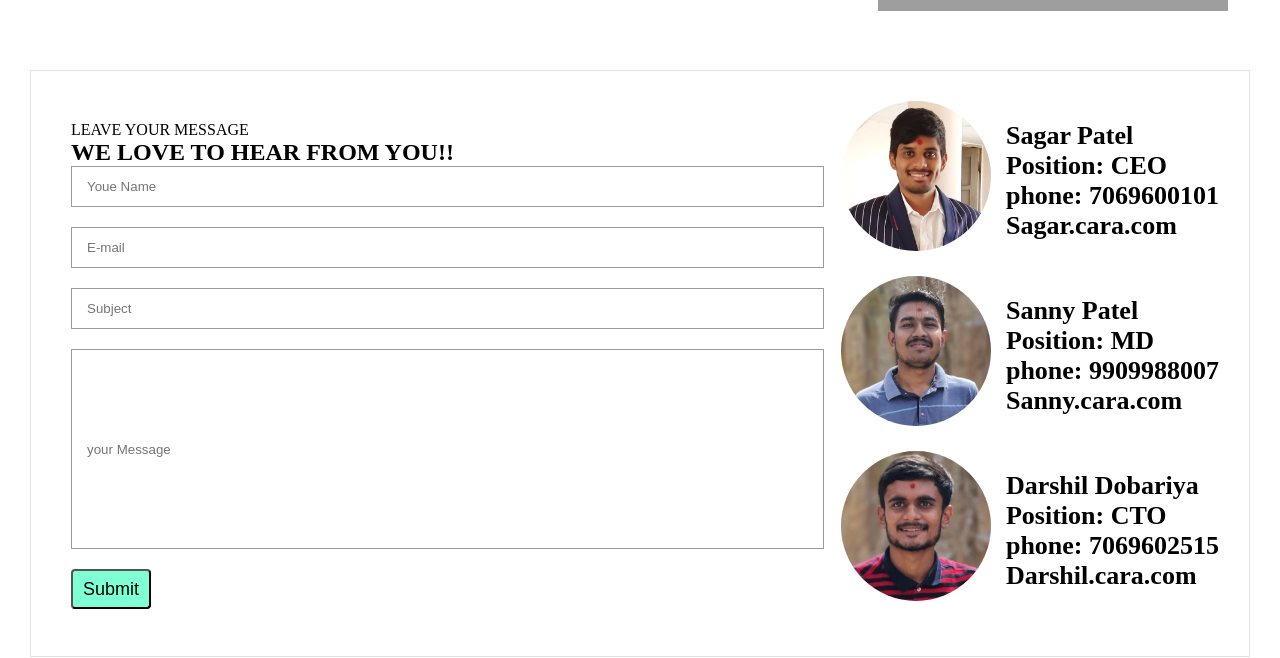
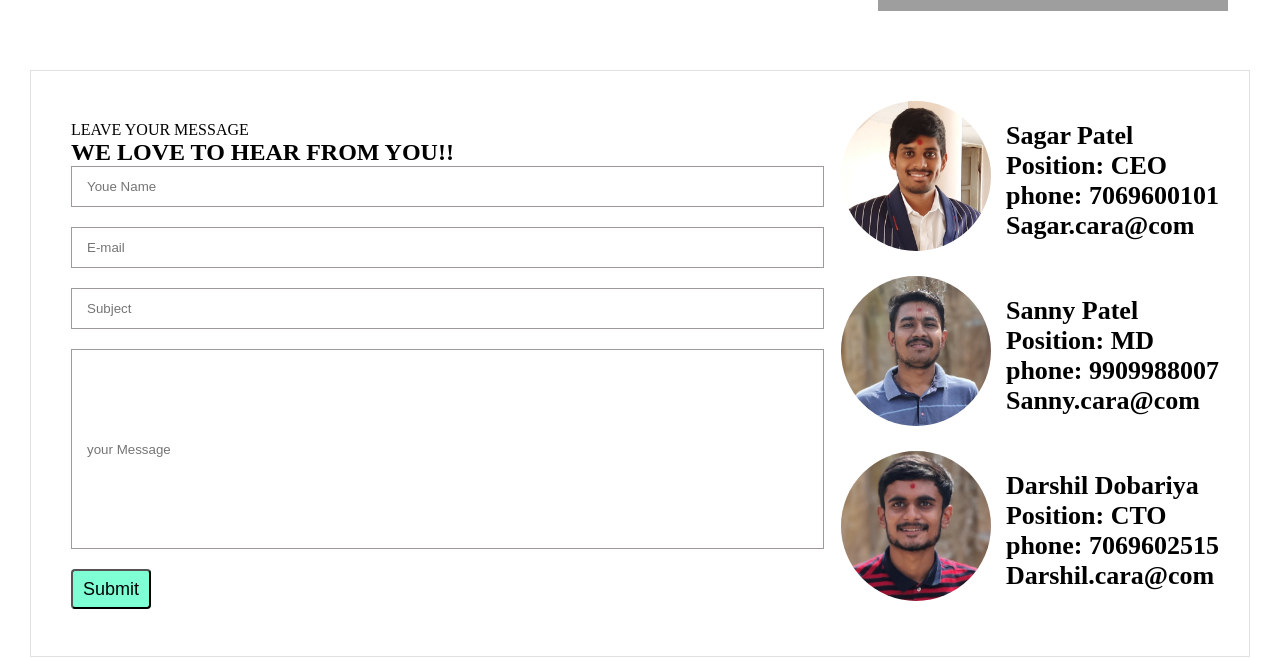
Before and after one commit to Aryan1396/CARA, a plain HTML site: page contact.html in a window 1280 px wide. Shown: the part 820-1478 px from the top of the page. Drawn offline with Linux system fonts and the light colour scheme; grey boxes are pictures that could not be loaded; a web font is replaced by a local one.

Commit message:
Update contact.html

```diff
--- a/contact.html
+++ b/contact.html
@@ -102,18 +102,18 @@
 <div class="people">
     <div >
         <img  src="img/people/20221207_103706.jpg" class="photos"  alt="">
-        <p class="fromp" ><span>Sagar Patel</span> <br>Position: CEO <br> phone: 7069600101 <br>Sagar.cara.com </p>
+        <p class="fromp" ><span>Sagar Patel</span> <br>Position: CEO <br> phone: 7069600101 <br>Sagar.cara@com </p>
         </div>
 
         <div  id="col21">
 
             <img id="col123" src="img/people/20220531_095613.jpg"  class="photos"  alt="">
-            <p class="fromp" ><span>Sanny Patel</span> <br>Position: MD <br> phone: 9909988007 <br>Sanny.cara.com </p>
+            <p class="fromp" ><span>Sanny Patel</span> <br>Position: MD <br> phone: 9909988007 <br>Sanny.cara@com </p>
         </div>
 
         <div class="manas" id="col31">
             <img id="ob123" src="img/people/20220531_095550.jpg" class="photos" alt="">
-            <p class="fromp" ><span>Darshil Dobariya</span> <br>Position: CTO <br> phone: 7069602515 <br>Darshil.cara.com </p>
+            <p class="fromp" ><span>Darshil Dobariya</span> <br>Position: CTO <br> phone: 7069602515 <br>Darshil.cara@com </p>
 
         </div>
 
```
